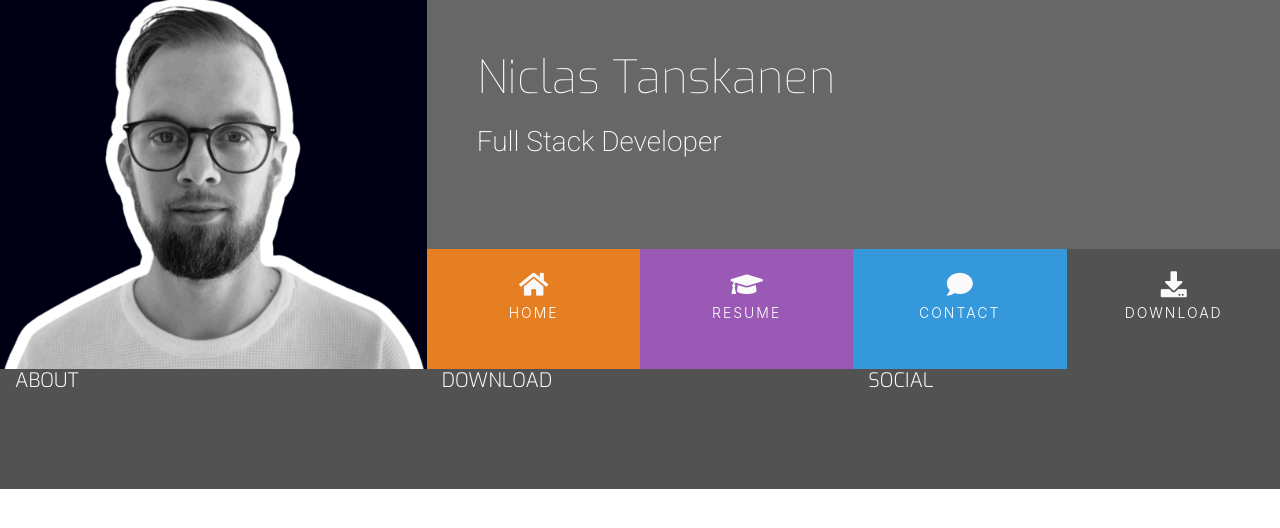
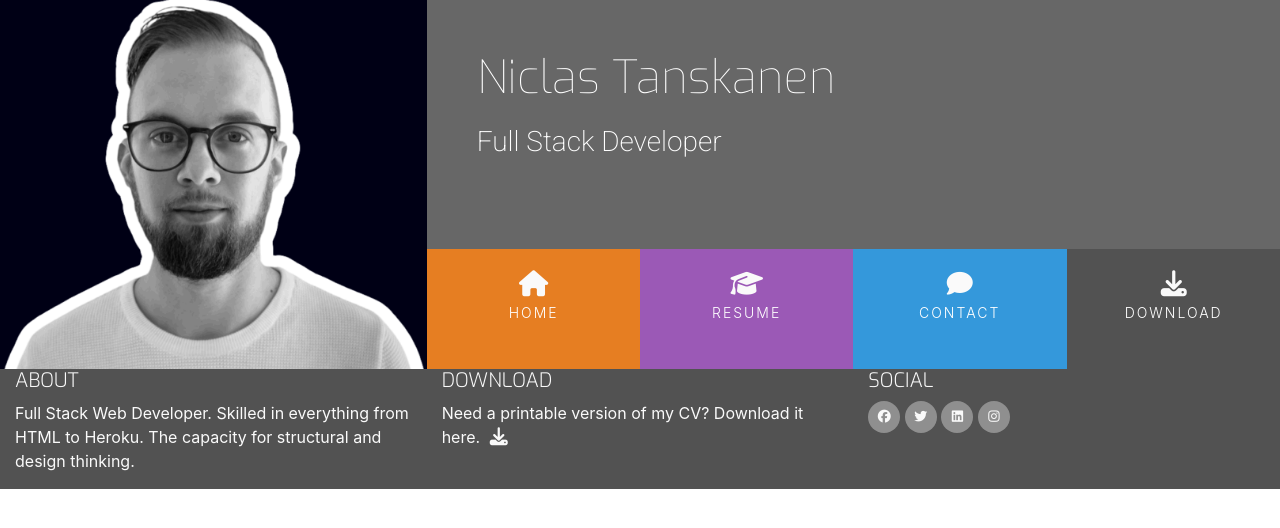
Before and after one commit to niclastanskanen/My-Resume, a plain HTML site: page index.html in a window 1280 px wide. Drawn offline with nearby package versions, Linux system fonts and the light colour scheme.

Commit message:
Style social links

```diff
--- a/assets/css/style.css
+++ b/assets/css/style.css
@@ -37,6 +37,10 @@ h1, h2, h3, h4 {
     font-family: "Exo", sans-serif;
     font-weight: 300;
     color: #fafafa;
+}
+
+.inline-block {
+    display: inline-block;
 }
 
 /* -----------------------------Heading */
@@ -142,3 +146,42 @@ footer {
     min-height: 120px;
     margin: 0;
 }
+
+.cv-pdf i {
+    font-size: 18px;
+    color: #fafafa;
+    text-align: center;
+    padding-left: 5px;
+    transition: all 0.35s ease-in-out;
+    -moz-transition: all 0.35s ease-in-out;
+    -webkit-transition: all 0.35s ease-in-out;
+    -o-transition: all 0.35s ease-in-out;
+}
+
+.cv-pdf i:hover {
+    color: #e84610;
+}
+
+.social-links {
+    padding-bottom: 15px;
+}
+
+.social-links li a i {
+    width: 32px;
+    height: 32px;
+    padding: 12px 0;
+    border-radius: 50%;
+    font-size: 13px;
+    line-height: 7px;
+    text-align: center;
+    color: #fafafa;
+    background: #8f8f8f;
+    transition: all 0.35s ease-in-out;
+    -moz-transition: all 0.35s ease-in-out;
+    -webkit-transition: all 0.35s ease-in-out;
+    -o-transition: all 0.35s ease-in-out;
+}
+
+.social-links li a i:hover {
+    background: #e84610;
+}
--- a/index.html
+++ b/index.html
@@ -5,7 +5,7 @@
     <meta http-equiv="X-UA-Compatible" content="IE=edge">
     <meta name="viewport" content="width=device-width, initial-scale=1.0">
     <link rel="stylesheet" href="https://maxcdn.bootstrapcdn.com/bootstrap/4.2.1/css/bootstrap.min.css" type="text/css">
-    <link rel="stylesheet" href="https://use.fontawesome.com/releases/v5.0.10/css/all.css" integrity="sha384-+d0P83n9kaQMCwj8F4RJB66tzIwOKmrdb46+porD/OvrJ+37WqIM7UoBtwHO6Nlg" crossorigin="anonymous">
+    <script src="https://kit.fontawesome.com/0bbca309e4.js" crossorigin="anonymous"></script>
     <link rel="stylesheet" href="https://cdnjs.cloudflare.com/ajax/libs/hover.css/2.3.1/css/hover-min.css" integrity="sha512-csw0Ma4oXCAgd/d4nTcpoEoz4nYvvnk21a8VA2h2dzhPAvjbUIK6V3si7/g/HehwdunqqW18RwCJKpD7rL67Xg==" crossorigin="anonymous" referrerpolicy="no-referrer">
     <link rel="stylesheet" href="assets/css/style.css" type="text/css">
     <title>Niclas Tanskanen</title>
@@ -51,12 +51,49 @@
         <div class="row">
             <div class="col-sm-4">
                 <h5 class="uppercase general-sub">About</h5>
+                <p class="inline-block">
+                    Full Stack Web Developer. Skilled in everything from HTML to Heroku.
+                    The capacity for structural and design thinking.
+                </p>
             </div>
             <div class="col-sm-4">
                 <h5 class="uppercase general-sub">Download</h5>
+                <p class="inline-block">
+                    Need a printable version of my CV? Download it here.
+                    <a href="#" target="_blank" class="cv-pdf">
+                        <i class="fa fa-download" aria-hidden="true"></i>
+                        <span class="sr-only">Download link.</span>
+                    </a>
+                </p>
             </div>
             <div class="col-sm-4">
                 <h5 class="uppercase general-sub">Social</h5>
+                <ul class="list-inline social-links">
+                    <li class="list-inline-item">
+                        <a target="_blank" href="#">
+                            <i class="fa-brands fa-facebook" aria-hidden="true"></i>
+                            <span class="sr-only">Facebook</span>
+                        </a>
+                    </li>
+                    <li class="list-inline-item">
+                        <a target="_blank" href="#">
+                            <i class="fa-brands fa-twitter" aria-hidden="true"></i>
+                            <span class="sr-only">Twitter</span>
+                        </a>
+                    </li>
+                    <li class="list-inline-item">
+                        <a target="_blank" href="#">
+                            <i class="fa-brands fa-linkedin" aria-hidden="true"></i>
+                            <span class="sr-only">LinkedIn</span>
+                        </a>
+                    </li>
+                    <li class="list-inline-item">
+                        <a target="_blank" href="#">
+                            <i class="fa-brands fa-instagram" aria-hidden="true"></i>
+                            <span class="sr-only">Instagram</span>
+                        </a>
+                    </li>
+                </ul>
             </div>
         </div>
 
```
